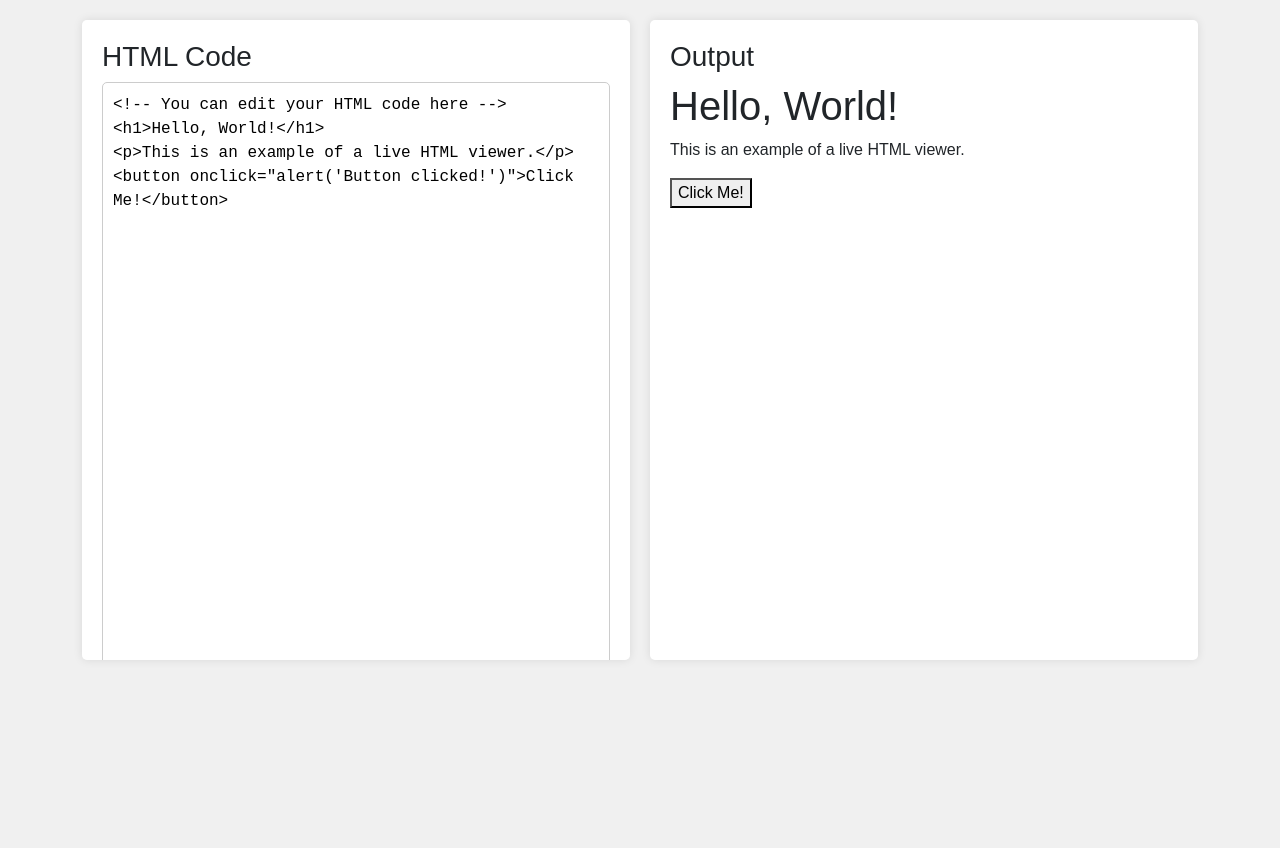
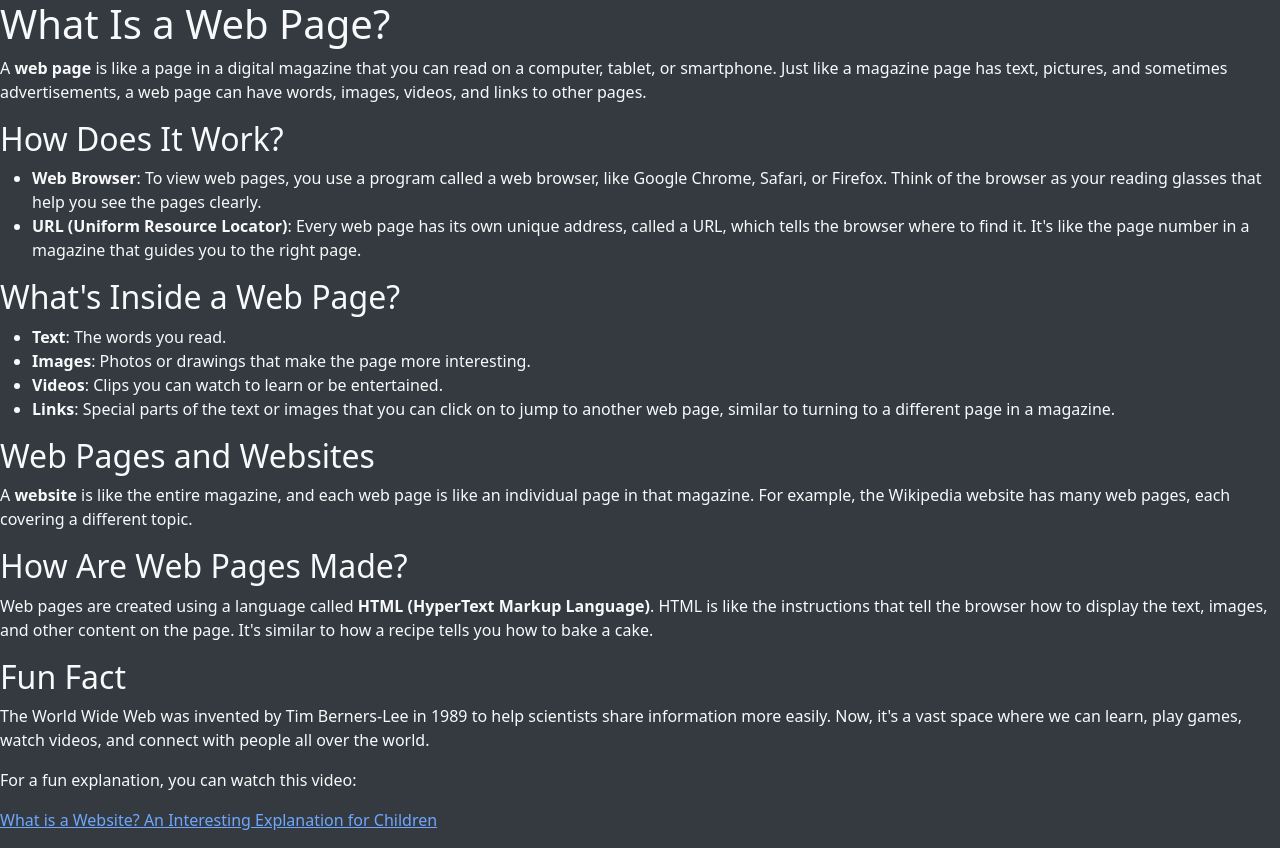
Before and after one commit to anuragbhattideas/kidscoding, a plain HTML site: page chapter1.html in a window 1280 px wide. Before the commit the page ends 800 px from the top, so only its background shows below. Drawn offline with nearby package versions, Linux system fonts and the light colour scheme.

Commit message:
Update chapter1.html

```diff
--- a/chapter1.html
+++ b/chapter1.html
@@ -1,87 +1,120 @@
 <!DOCTYPE html>
 <html lang="en">
+<!DOCTYPE html>
+<html lang="en" data-bs-theme="dark">
+
 <head>
     <meta charset="UTF-8">
     <meta name="viewport" content="width=device-width, initial-scale=1.0">
-    <title>HTML Code Viewer</title>
-    <!-- Bootstrap for clean layout -->
+     <title>What Is a Web Page?</title>
     <link href="https://cdn.jsdelivr.net/npm/bootstrap@5.3.0-alpha1/dist/css/bootstrap.min.css" rel="stylesheet" crossorigin="anonymous">
     <style>
         body {
-            font-family: Arial, sans-serif;
-            margin: 20px;
-            background-color: #f0f0f0;
+            background-color: #343a40;
+            color: #f8f9fa;
         }
-        .container {
+
+        .nav-tabs .nav-link {
+            color: #f8f9fa;
+            border-color: #6c757d;
+        }
+
+        .nav-tabs .nav-link.active {
+            background-color: #007bff;
+            border-color: #007bff;
+            color: #fff;
+        }
+
+        .nav-tabs .nav-link:hover {
+            border-color: #007bff;
+            color: #007bff;
+        }
+
+        .accordion-button {
+            background-color: #495057;
+            color: #f8f9fa;
+        }
+
+	.container {
             display: flex;
-            flex-direction: row;
-            gap: 20px;
+            height: 100vh;
         }
-        .code-container {
-            width: 50%;
-            background-color: #fff;
-            padding: 20px;
-            border-radius: 5px;
-            box-shadow: 0 0 10px rgba(0,0,0,0.1);
-            height: 80vh;
-            overflow-y: scroll;
+
+       .left-section {
+    width: 60%;
+    padding: 20px;
+    background-color: #343a40;
+    color: #f8f9fa;
+    box-sizing: border-box;
+    overflow-y: auto;
+    border-right: 1px solid #ddd;
+    transition: width 0.3s ease;
+}
+
+.right-section {
+    width: 40%;
+    background-color: #343a40;
+    padding: 10px;
+    box-sizing: border-box;
+    overflow-y: auto;
+    color: #f8f9fa;
+    position: absolute; /* Make it touch the right edge */
+    right: 0;
+    top: 0;
+    height: 100vh; /* Full height */
+}
+
+.right-section {
+
+    scrollbar-width: 5px; /* Hide scrollbar in Firefox */
+}
+
+
+
+        .accordion-button:not(.collapsed) {
+            background-color: #007bff;
+            color: white;
         }
-        .output-container {
-            width: 50%;
-            background-color: #fff;
-            padding: 20px;
-            border-radius: 5px;
-            box-shadow: 0 0 10px rgba(0,0,0,0.1);
-            height: 80vh;
-            overflow-y: scroll;
+
+        .accordion-body {
+            background-color: #495057;
         }
-        textarea {
-            width: 100%;
-            height: 100%;
-            font-family: monospace;
-            font-size: 16px;
-            border: 1px solid #ccc;
-            border-radius: 5px;
-            padding: 10px;
-            resize: none;
-        }
+
+.show-scrollbar::-webkit-scrollbar-thumb {
+    background-color: rgba(255, 255, 255, 0.5); /* Show scrollbar when scrolling */
+}
+
     </style>
 </head>
+
 <body>
+    <h1>What Is a Web Page?</h1>
+    <p>A <strong>web page</strong> is like a page in a digital magazine that you can read on a computer, tablet, or smartphone. Just like a magazine page has text, pictures, and sometimes advertisements, a web page can have words, images, videos, and links to other pages.</p>
 
-    <div class="container">
-        <!-- Left side: Editable HTML code -->
-        <div class="code-container">
-            <h3>HTML Code</h3>
-            <textarea id="htmlCode" oninput="updateOutput()">
-<!-- You can edit your HTML code here -->
-<h1>Hello, World!</h1>
-<p>This is an example of a live HTML viewer.</p>
-<button onclick="alert('Button clicked!')">Click Me!</button>
-            </textarea>
-        </div>
+    <h2>How Does It Work?</h2>
+    <ul>
+        <li><strong>Web Browser</strong>: To view web pages, you use a program called a web browser, like Google Chrome, Safari, or Firefox. Think of the browser as your reading glasses that help you see the pages clearly.</li>
+        <li><strong>URL (Uniform Resource Locator)</strong>: Every web page has its own unique address, called a URL, which tells the browser where to find it. It's like the page number in a magazine that guides you to the right page.</li>
+    </ul>
 
-        <!-- Right side: Output of the HTML code -->
-        <div class="output-container">
-            <h3>Output</h3>
-            <div id="output"></div>
-        </div>
-    </div>
+    <h2>What's Inside a Web Page?</h2>
+    <ul>
+        <li><strong>Text</strong>: The words you read.</li>
+        <li><strong>Images</strong>: Photos or drawings that make the page more interesting.</li>
+        <li><strong>Videos</strong>: Clips you can watch to learn or be entertained.</li>
+        <li><strong>Links</strong>: Special parts of the text or images that you can click on to jump to another web page, similar to turning to a different page in a magazine.</li>
+    </ul>
 
-    <script>
-        // Function to update the output container with the HTML code from the textarea
-        function updateOutput() {
-            const htmlCode = document.getElementById('htmlCode').value;
-            const output = document.getElementById('output');
-            output.innerHTML = htmlCode;  // Render the HTML content
-        }
+    <h2>Web Pages and Websites</h2>
+    <p>A <strong>website</strong> is like the entire magazine, and each web page is like an individual page in that magazine. For example, the Wikipedia website has many web pages, each covering a different topic.</p>
 
-        // Initial update when the page is loaded
-        window.onload = function() {
-            updateOutput();
-        };
-    </script>
+    <h2>How Are Web Pages Made?</h2>
+    <p>Web pages are created using a language called <strong>HTML (HyperText Markup Language)</strong>. HTML is like the instructions that tell the browser how to display the text, images, and other content on the page. It's similar to how a recipe tells you how to bake a cake.</p>
 
-    <script src="https://cdn.jsdelivr.net/npm/bootstrap@5.3.0-alpha1/dist/js/bootstrap.bundle.min.js" crossorigin="anonymous"></script>
+    <h2>Fun Fact</h2>
+    <p>The World Wide Web was invented by Tim Berners-Lee in 1989 to help scientists share information more easily. Now, it's a vast space where we can learn, play games, watch videos, and connect with people all over the world.</p>
+
+    <p>For a fun explanation, you can watch this video:</p>
+    <p><a href="https://www.youtube.com/watch?v=SpXWA-PzRGg" target="_blank">What is a Website? An Interesting Explanation for Children</a></p>
 </body>
 </html>
```
